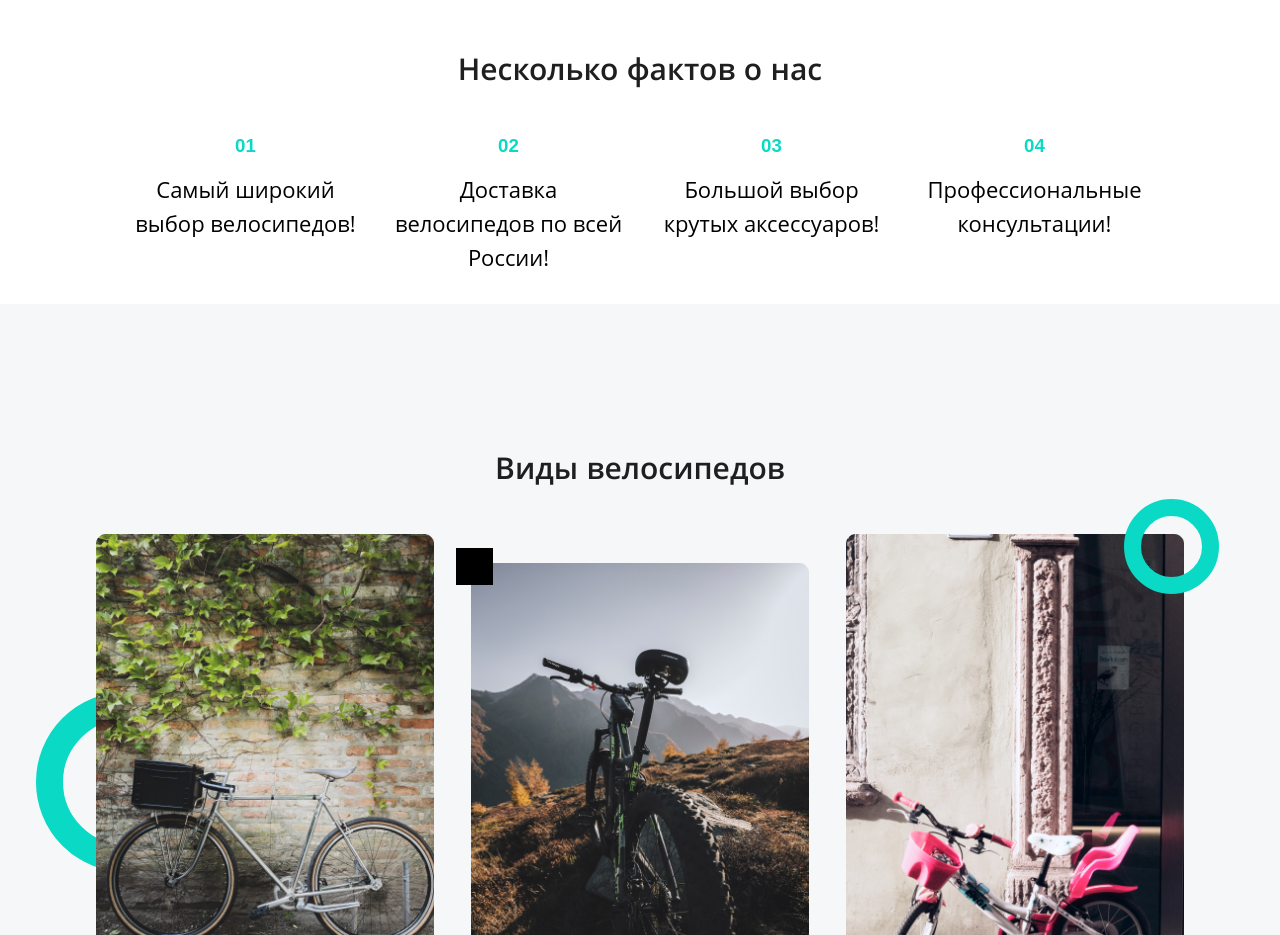
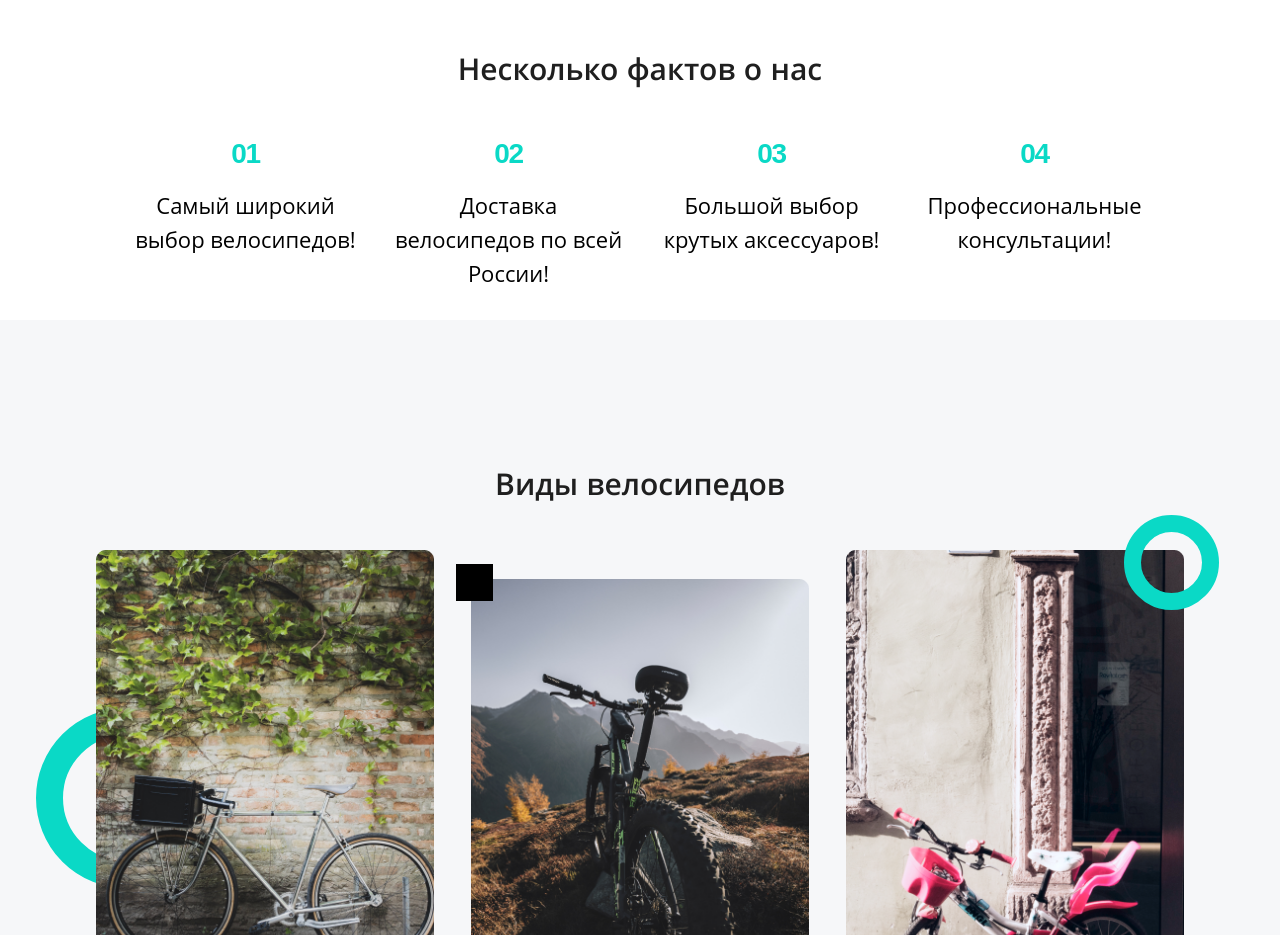
Before and after one commit to dicoderr/bikes, a website: page source/index.html in a window 1280 px wide. Shown: the part 920-1855 px from the top of the page. Drawn offline with nearby package versions, Linux system fonts and the light colour scheme; files that its build step writes are made by us from their sources.

Commit message:
Use custom ol in about section

```diff
--- a/source/index.html
+++ b/source/index.html
@@ -51,24 +51,20 @@
   </header>
   <section class="about">
     <h2>Несколько фактов о нас</h2>
-    <div class="about__facts">
-      <div class="about__fact">
-        <h3>01</h3>
+    <ol class="about__facts">
+      <li class="about__fact">
         <p>Самый широкий выбор велосипедов!</p>
-      </div>
-      <div class="about__fact">
-        <h3>02</h3>
+      </li>
+      <li class="about__fact">
         <p>Доставка велосипедов по всей России!</p>
-      </div>
-      <div class="about__fact">
-        <h3>03</h3>
+      </li>
+      <li class="about__fact">
         <p>Большой выбор крутых аксессуаров!</p>
-      </div>
-      <div class="about__fact">
-        <h3>04</h3>
+      </li>
+      <li class="about__fact">
         <p>Профессиональные консультации!</p>
-      </div>
-    </div>
+      </li>
+    </ol>
   </section>
   <section class="bikes">
     <h2>Виды велосипедов</h2>
--- a/source/sass/blocks/_about.scss
+++ b/source/sass/blocks/_about.scss
@@ -22,6 +22,8 @@
 
     padding-right: 28px;
     padding-left: 28px;
+
+    counter-reset: item;
   }
 
   .about__fact {
@@ -33,17 +35,25 @@
     max-width: 263px;
     margin: 0 auto 30px;
 
-    h3 {
+    text-align: center;
+
+    font-size: 2.2rem;
+    line-height: 3.4rem;
+
+    &::before {
+      display: inline-block;
+
       margin-bottom: 15px;
 
+      content: "0" counter(item);
+      counter-increment: item;
+      letter-spacing: -1.3px;
+
       color: $color2;
-    }
 
-    p {
-      text-align: center;
-
-      font-size: 2.2rem;
-      line-height: 3.4rem;
+      font-size: 2.8rem;
+      font-weight: bold;
+      line-height: 3.8rem;
     }
   }
 
@@ -67,9 +77,7 @@
       margin-bottom: 30px;
       padding: 0 10px;
 
-      p {
-        font-size: 1.8rem;
-      }
+      font-size: 1.8rem;
     }
   }
 }
```
Also changed, not shown: build/css/style.css, build/css/style.min.css, build/index.html, 1 other file.
